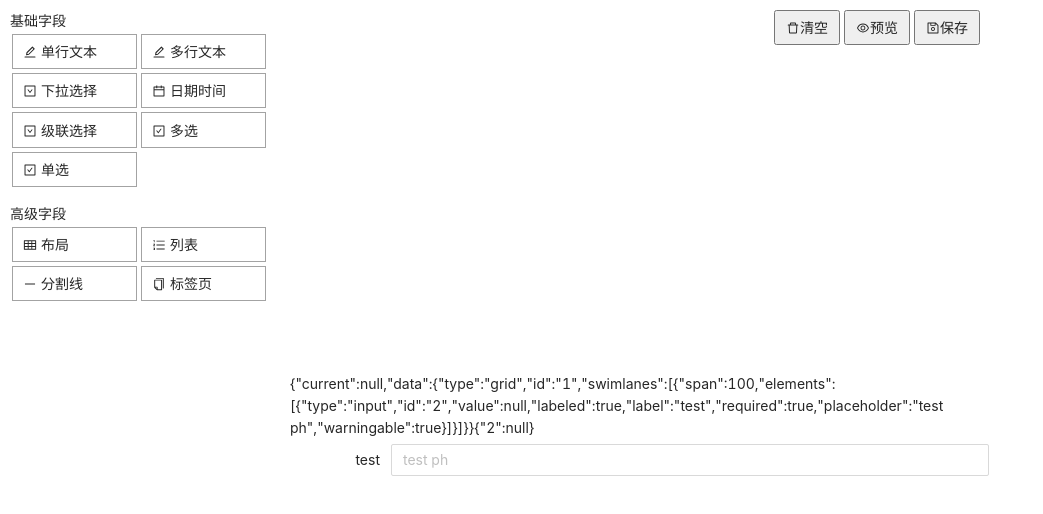
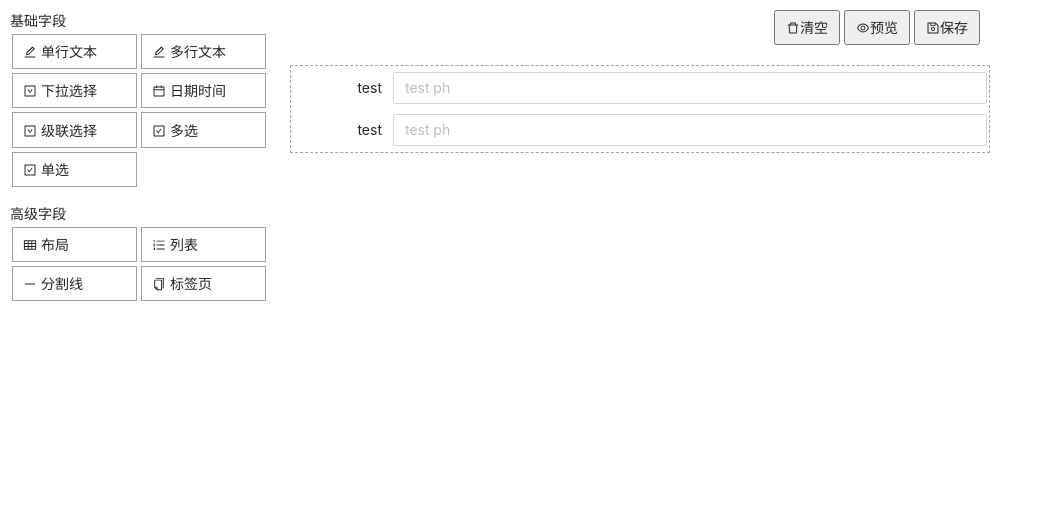
Before and after one commit to joyceworks/dynamic-form-react, a React (Create React App) app: page / in a window 1280 px wide. Shown: the top 514 px of the page, without its empty margins (0-1043 px from the left). Built offline with nearby package versions, Linux system fonts and the light colour scheme.

Commit message:
feat: add element prop to dynamic form

```diff
--- a/src/components/Cell/index.tsx
+++ b/src/components/Cell/index.tsx
@@ -6,13 +6,14 @@ import {FormGroup} from "../FormGroup";
 
 interface CellProps {
     element: Element;
+    layout?: 'inline' | 'default';
 }
 
-export const Cell = function ({element}: CellProps) {
-    const data = {...element, required: false, warningable: false};
+export const Cell = function ({element, layout}: CellProps) {
+    const data = {...element, required: false, warningable: false, layout: 'default'};
     const dispatch = useContext(DynamicFormContext);
     return <>
-        <FormGroup required={data.required} warning={data.warning} layout={data.layout}
+        <FormGroup required={data.required} warning={data.warning} layout={layout}
                    warningable={data.warningable}
                    label={
                        data.labeled ?
--- /dev/null
+++ b/src/components/DynamicForm/index.css
@@ -0,0 +1,103 @@
+.instance.active {
+    border: 1px solid #1890ff;
+}
+
+.instance.active > .dragger {
+    background-color: #1890ff;
+    display: block;
+    color: white;
+    z-index: 1;
+}
+
+.instance .dragger {
+    display: none;
+}
+
+.dragger {
+    padding: 4px;
+    cursor: move;
+    position: absolute;
+    top: 0;
+    left: 0;
+}
+
+.instance {
+    border: 1px solid #a3a3a3;
+    position: relative;
+}
+
+.id {
+    position: absolute;
+    top: 6px;
+    right: 10px;
+    color: #a3a3a3;
+    z-index: 1;
+}
+
+.swimlanes {
+    table-layout: fixed;
+    border: 1px dashed #a3a3a3;
+    width: 100%;
+    -moz-user-select: none;
+    -webkit-user-select: none;
+    -ms-user-select: none;
+    user-select: none;
+}
+
+.swimlanes:not(:first-of-type):not(:last-of-type) {
+    margin: 10px 0;
+}
+
+.swimlane {
+    border: 1px dashed #a3a3a3;
+    height: 42px;
+    vertical-align: top;
+    position: relative;
+}
+
+.edit .swimlane, .edit.swimlanes, .edit .instance {
+    border-style: none;
+}
+
+.swimlanes.edit > tr:first-of-type > .swimlane.row {
+    height: inherit;
+}
+
+.swimlanes.edit > tr:first-of-type > .swimlane.row > .instance > .form-group {
+    min-height: inherit;
+}
+
+.edit .id {
+    display: none;
+}
+
+.list {
+    width: 100%;
+}
+
+.swimlane.row {
+    width: 100%;
+    overflow-x: auto;
+    white-space: nowrap;
+}
+
+.swimlane.row .instance {
+    width: 200px;
+    vertical-align: top;
+    display: inline-flex;
+}
+
+.swimlane.row .form-group > tr > td.label {
+    text-align: left;
+}
+
+.swimlane.row .indicator {
+    display: inline-block;
+    height: 100%;
+    width: 5px;
+}
+
+.swimlane.row .delete {
+    line-height: 42px;
+    margin: 0 10px 0 0;
+}
--- a/src/components/DynamicForm/index.tsx
+++ b/src/components/DynamicForm/index.tsx
@@ -1,35 +1,17 @@
 import React, {useReducer} from "react";
+import {Element} from "../../schemas/Element";
 import {Cell} from "../Cell";
 import {getData, setValue} from "./util";
+import './index.css';
 
 interface DynamicFormProps {
+    direction?: 'column' | 'row';
+    element: Element;
 }
 
 export const DynamicFormContext = React.createContext<any>(null);
 
-const data = {
-    current: null,
-    data: {
-        type: 'grid',
-        id: '1',
-        swimlanes: [{
-            span: 100, elements: [
-                {
-                    type: 'input',
-                    id: '2',
-                    value: null,
-                    labeled: true,
-                    label: 'test',
-                    required: true,
-                    placeholder: 'test ph',
-                    warningable: true
-                }
-            ]
-        }]
-    }
-};
-
-export const DynamicForm = function (props: DynamicFormProps) {
+export const DynamicForm = function ({direction = 'column', element}: DynamicFormProps) {
     const [state, dispatch] = useReducer(function (state: any, action: any) {
         switch (action.type) {
             case 'SET_CURRENT':
@@ -40,12 +22,40 @@ export const DynamicForm = function (props: DynamicFormProps) {
             default:
                 return state;
         }
-    }, data);
+    }, {current: null, data: element});
     return <DynamicFormContext.Provider value={dispatch}>
-        <>
-            <span>{JSON.stringify(state)}</span>
-            <span>{JSON.stringify(getData(data.data))}</span>
-            <Cell element={data.data.swimlanes[0].elements[0]}/>
-        </>
+        <table className={'swimlanes'}>
+            <tbody>
+            {
+                direction === 'column' ? <tr>
+                    {
+                        element.swimlanes?.map(swimlane => {
+                            return <td className={'swimlane column'}>
+                                {
+                                    swimlane.elements.map(element => {
+                                        return <Cell layout={'default'} element={element}/>;
+                                    })
+                                }
+                            </td>;
+                        })
+                    }
+                </tr> : <>
+                    {
+                        element.swimlanes?.map(swimlane => {
+                            return <tr>
+                                <td className={'swimlane default'}>
+                                    {
+                                        swimlane.elements.map(element => {
+                                            return <Cell layout={'inline'} element={element}/>;
+                                        })
+                                    }
+                                </td>
+                            </tr>;
+                        })
+                    }
+                </>
+            }
+            </tbody>
+        </table>
     </DynamicFormContext.Provider>;
 }
--- a/src/components/DynamicFormDesigner/index.tsx
+++ b/src/components/DynamicFormDesigner/index.tsx
@@ -46,7 +46,8 @@ export const DynamicFormDesigner = function () {
                     <div>高级字段</div>
                     <ul className={'panel'}>
                         {
-                            advancedWidgets.map(widget => <li key={widget.name} className={'widget'}>
+                            advancedWidgets.map(widget => <li key={widget.name}
+                                                              className={'widget'}>
                                 {widget.icon}
                                 <span>{widget.name}</span>
                             </li>)
@@ -74,11 +75,40 @@ export const DynamicFormDesigner = function () {
             </tr>
             <tr>
                 <td className={'form'}>
-                    <DynamicForm/>
+                    <div style={{height: '100%', overflowY: 'auto'}}>
+                        <DynamicForm element={{
+                            type: 'grid',
+                            id: '1',
+                            swimlanes: [{
+                                span: 100,
+                                elements: [
+                                    {
+                                        type: 'input',
+                                        id: '2',
+                                        value: null,
+                                        labeled: true,
+                                        label: 'test',
+                                        required: true,
+                                        placeholder: 'test ph',
+                                        warningable: true
+                                    },
+                                    {
+                                        type: 'input',
+                                        id: '2',
+                                        value: null,
+                                        labeled: true,
+                                        label: 'test',
+                                        required: true,
+                                        placeholder: 'test ph',
+                                        warningable: true
+                                    }
+                                ]
+                            }]
+                        }}/>
+                    </div>
                 </td>
             </tr>
             </tbody>
-
         </table>
     </>;
 }
--- a/src/schemas/Element.ts
+++ b/src/schemas/Element.ts
@@ -1,5 +1,6 @@
 export interface Swimlane {
     elements: Element[];
+    span: number;
 }
 
 export interface Element {
@@ -11,7 +12,6 @@ export interface Element {
     placeholder?: string;
     labeled?: boolean;
     warningable?: boolean;
-    layout?: 'inline' | 'default';
     warning?: string;
     required?: boolean;
 }
```
